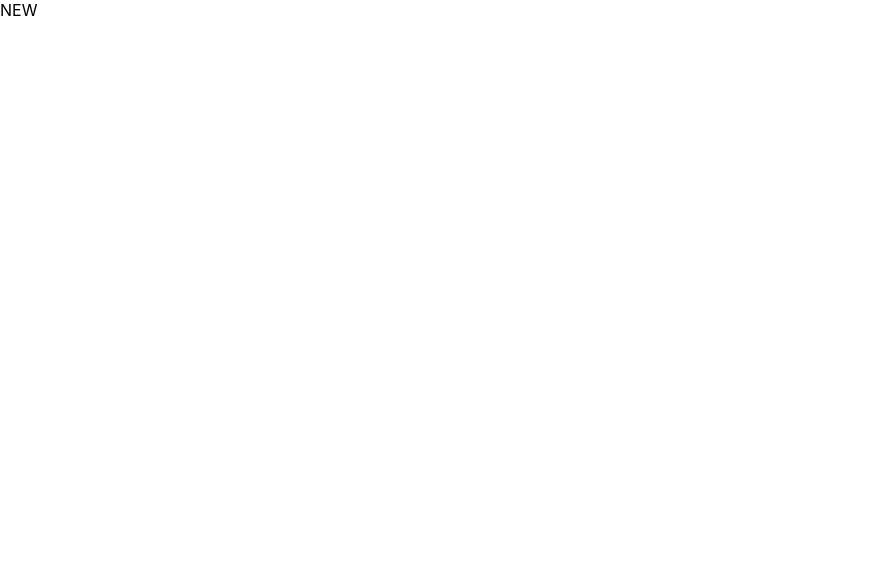
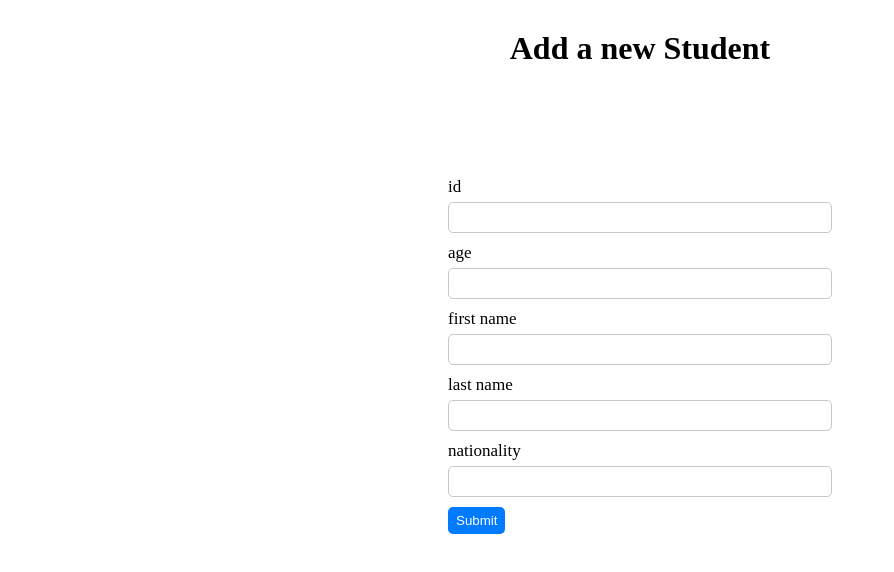
Before and after one commit to scientiststwin/students-front, a React (Create React App) app: page /new in a window 1280 px wide. Shown: the top 572 px of the page, without its empty margins (0-894 px from the left). Built offline with nearby package versions, Linux system fonts and the light colour scheme.

Commit message:
feat: two component for /new and /home was added
feature: two base input component was added

feat: new page was created successfully

```diff
--- /dev/null
+++ b/src/componenets/inputFrom/inputForm.jsx
@@ -0,0 +1,22 @@
+import React, { useId } from "react";
+import Classes from "./inputForm.module.css";
+import PropTypes from "prop-types";
+
+const InputForm = (props) => {
+  const id = useId();
+
+  return (
+    <div className={Classes.main}>
+      <label htmlFor={id}>{props.label}</label>
+      <input id={id} type={props.type} onChange={props.onChange} />
+    </div>
+  );
+};
+
+export default InputForm;
+
+InputForm.propTypes = {
+  label: PropTypes.string,
+  type: PropTypes.oneOf(["number", "text"]),
+  onChange: PropTypes.func,
+};
--- /dev/null
+++ b/src/componenets/inputFrom/inputForm.module.css
@@ -0,0 +1,20 @@
+.main {
+  display: flex;
+  flex-direction: column;
+  font-size: 17px;
+}
+
+.main > * + * {
+  margin-top: 5px;
+}
+
+.main > input {
+  outline: none;
+  border-radius: 5px;
+  padding: 7px 2px;
+  border: 1px solid #c7c7cc;
+}
+
+.main > input:focus {
+  border: 1px solid #007aff;
+}
--- /dev/null
+++ b/src/componenets/submitButton/submitButton.jsx
@@ -0,0 +1,7 @@
+import Classes from "./submitButton.module.css";
+
+const SubmitButton = () => {
+  return <input type="submit" className={Classes.button} />;
+};
+
+export default SubmitButton;
--- /dev/null
+++ b/src/componenets/submitButton/submitButton.module.css
@@ -0,0 +1,7 @@
+.button {
+  background-color: #007aff;
+  padding: 6px 8px;
+  border: none;
+  border-radius: 5px;
+  color: #fff;
+}
--- /dev/null
+++ b/src/pages/home/home.jsx
@@ -0,0 +1,7 @@
+import React from "react";
+
+const Home = () => {
+  return <div>Home</div>;
+};
+
+export default Home;
--- /dev/null
+++ b/src/pages/new/new.jsx
@@ -0,0 +1,45 @@
+import React, { useState } from "react";
+import InputForm from "../../componenets/inputFrom/inputForm";
+import SubmitButton from "../../componenets/submitButton/submitButton";
+import Classes from "./new.module.css";
+
+const New = () => {
+  const [student, setStudent] = useState();
+
+  const inputHandler = (key) => (event) =>
+    setStudent((pre) => ({ ...pre, [key]: event.target.value }));
+
+  const onSubmitHandler = (event) => {
+    event.preventDefault();
+    console.log(student);
+  };
+
+  return (
+    <div className={Classes.main}>
+      <h1>Add a new Student</h1>
+      <form className={Classes.form} onSubmit={onSubmitHandler}>
+        <InputForm onChange={inputHandler("id")} label="id" type="number" />
+        <InputForm onChange={inputHandler("age")} label="age" type="number" />
+        <InputForm
+          onChange={inputHandler("first name")}
+          label="first name"
+          type="text"
+        />
+        <InputForm
+          onChange={inputHandler("last name")}
+          label="last name"
+          type="text"
+        />
+        <InputForm
+          onChange={inputHandler("nationality")}
+          label="nationality"
+          type="text"
+        />
+
+        <SubmitButton />
+      </form>
+    </div>
+  );
+};
+
+export default New;
--- /dev/null
+++ b/src/pages/new/new.module.css
@@ -0,0 +1,21 @@
+.main {
+  display: flex;
+  flex-direction: column;
+  /* justify-content: center; */
+  align-items: center;
+  font-family: serif;
+}
+
+.main > h1 {
+  padding: 30px 0;
+  margin: auto;
+}
+
+.form {
+  margin-top: 10vh;
+  width: 30%;
+}
+
+.form > * + * {
+  margin-top: 10px;
+}
--- a/src/routes/index.jsx
+++ b/src/routes/index.jsx
@@ -1,13 +1,15 @@
 import React from "react";
 import { Navigate, Route, Routes } from "react-router-dom";
+import Home from "../pages/home/home";
+import New from "../pages/new/new";
 
 const AppRouter = () => {
   return (
     <Routes>
       <Route path="/" element={<Navigate to="/home" replace />} />
 
-      <Route path="/new" element={<div>NEW</div>} />
-      <Route path="/home" element={<div>home</div>} />
+      <Route path="/new" element={<New />} />
+      <Route path="/home" element={<Home />} />
     </Routes>
   );
 };
```
